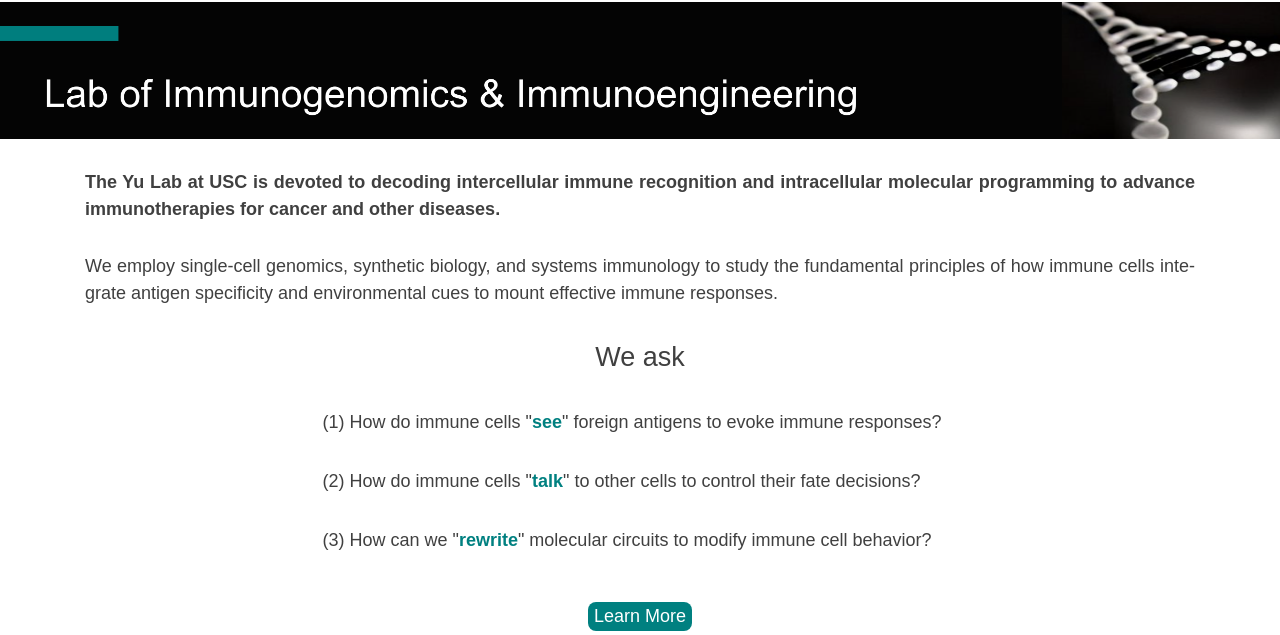
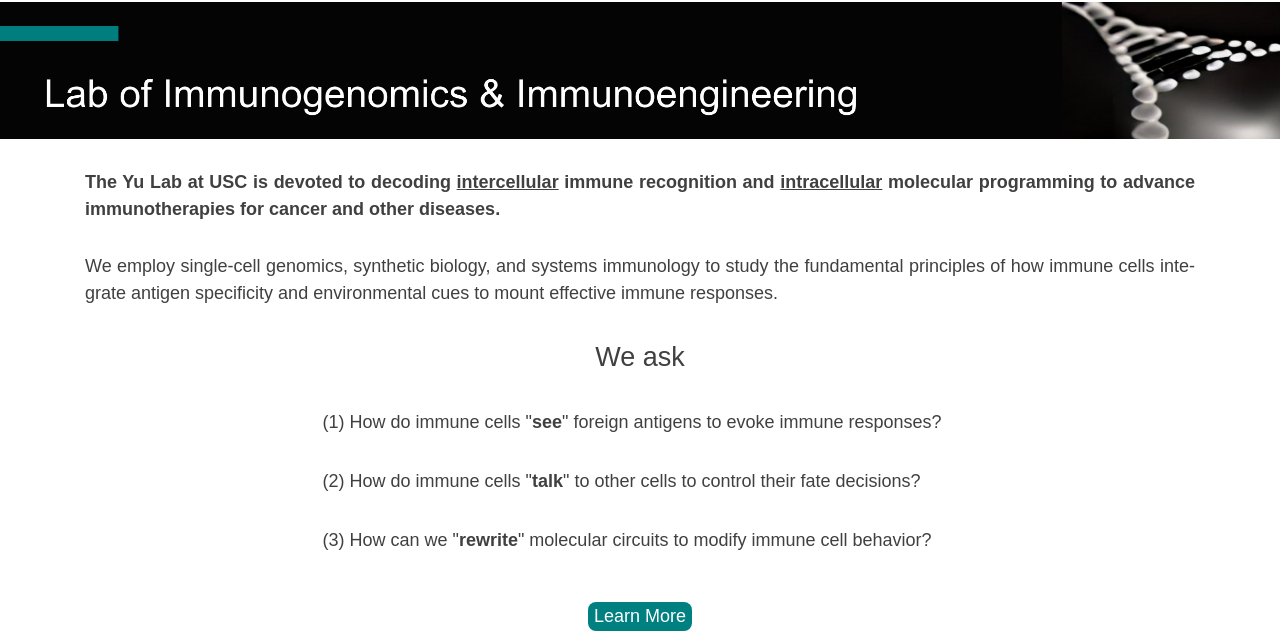
Before and after one commit to bingfeiyu-lab/bingfeiyu-lab.github.io, a Jekyll site: the page built from index.html, in a window 1280 px wide. Shown: the part 73-708 px from the top of the page. Built offline with Jekyll 4.4.1, drawn with Linux system fonts in a browser that asks for light colours; nearby versions of some CDN libraries; the list of posts is cut into pages by our own code.

Commit message:
Add link

```diff
--- a/index.html
+++ b/index.html
@@ -8,7 +8,7 @@ header_img: "../img/home.png"
 <div class="container" align="justify">
   <p>
     <b>
-      The Yu Lab at USC is devoted to decoding intercellular immune recognition and intracellular
+      The Yu Lab at USC is devoted to decoding <u>intercellular</u> immune recognition and <u>intracellular</u>
       molecular programming to advance immunotherapies for cancer and other diseases.
     </b>
   </p>
@@ -26,13 +26,19 @@ header_img: "../img/home.png"
     <div class="col-md-7">
       <ul style="list-style: none; padding: 0;">
 	<li style="margin-top: 2rem">
-	  (1) How do immune cells "<span class="highlighted-text">see</span>" foreign antigens to evoke immune responses?
+	  (1) How do immune cells
+	  "<a href="../research/#see" style="color: {{ site.text-col | default: #404040}}"><b>see</b></a>"
+	  foreign antigens to evoke immune responses?
 	</li>
 	<li style="margin-top: 2rem">
-	  (2) How do immune cells "<span class="highlighted-text">talk</span>" to other cells to control their fate decisions?
+	  (2) How do immune cells
+	  "<a href="../research/#talk" style="color: {{ site.text-col | default: #404040}}"><b>talk</b></a>"
+	  to other cells to control their fate decisions?
 	</li>
-	<li style="margin-top: 2rem">
-	  (3) How can we "<span class="highlighted-text">rewrite</span>" molecular circuits to modify immune cell behavior?
+	<li style="margin-top: 2rem" style="color: {{ site.text-col | default: #404040}}">
+	  (3) How can we
+	  "<a href="../research/#rewrite" style="color: {{ site.text-col | default: #404040}}"><b>rewrite</b></a>"
+	  molecular circuits to modify immune cell behavior?
 	</li>
       </ul>
     </div>
```
Also changed, not shown: research.html (+5 -5 lines), 3 other files.
